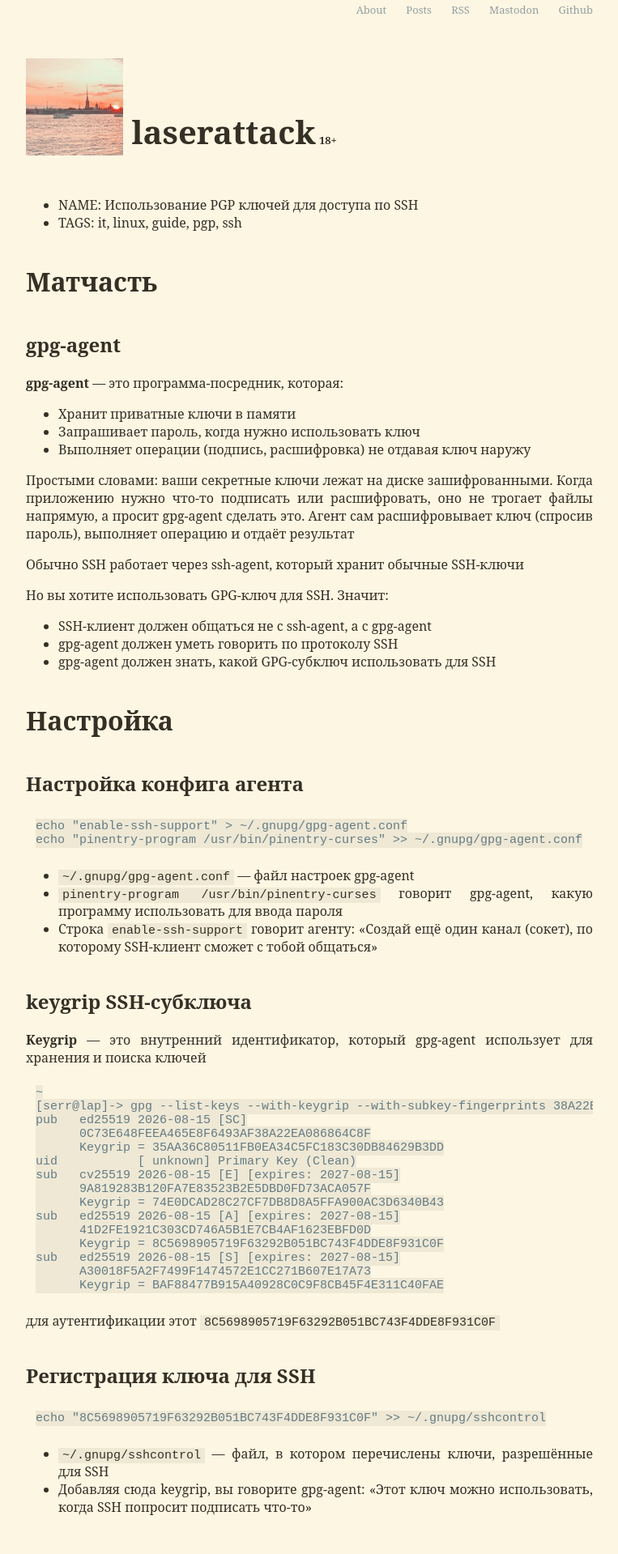
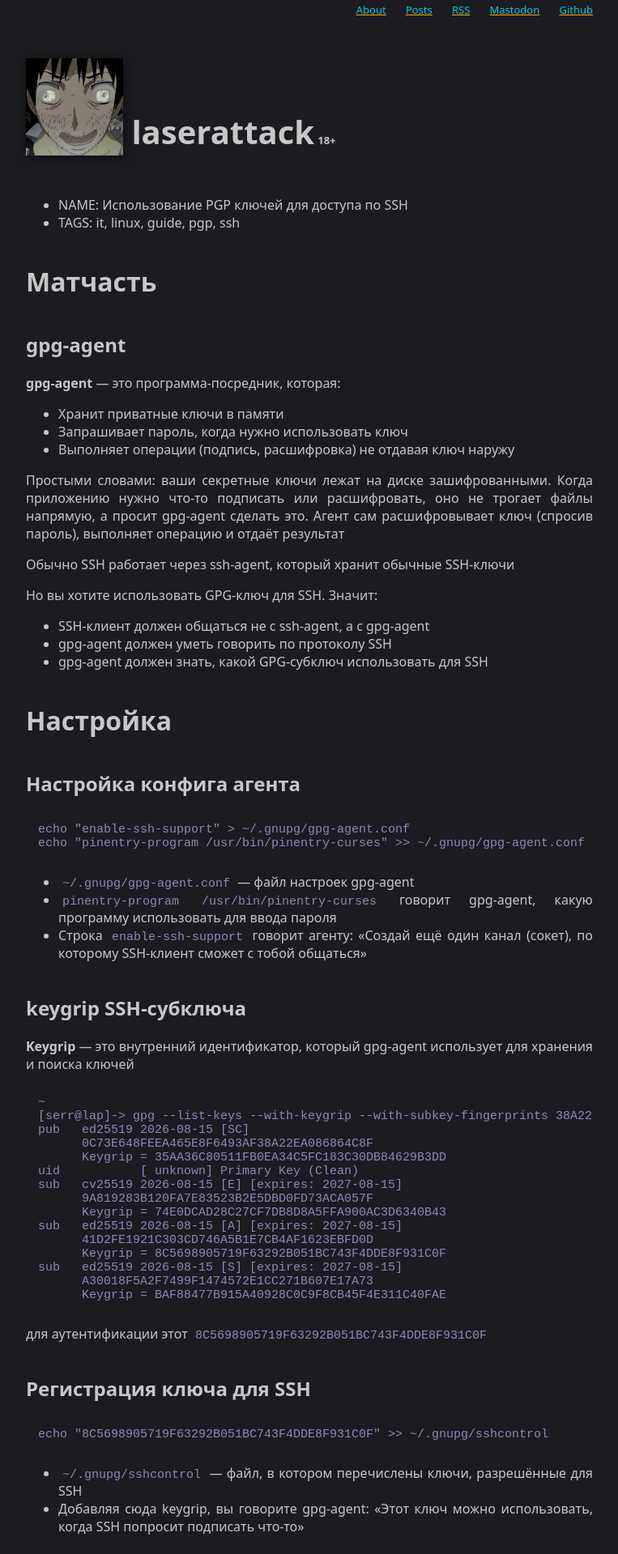
Before and after one commit to laserattack/laserattack.github.io, a Jekyll site: the page built from _posts/2026-08-15-pgp-for-ssh.markdown, in a window 1280 px wide. Shown: the top 1919 px of the page at 81% size, without its empty margins (258-1021 px from the left). Built offline with Jekyll 4.4.1, drawn with Linux system fonts in a browser that asks for light colours.

Commit message:
Redesign site with dark theme and update branding

```diff
--- a/_layouts/default.html
+++ b/_layouts/default.html
@@ -20,10 +20,13 @@
       <a rel="me" href="https://github.com/laserattack">Github</a>
     </nav>
     <header>
-      <h1><a href="/"><img alt="E" src="/assets/logo.png"></a> laserattack</h1>
+      <h1><a href="/"><img alt="E" src="/assets/logo.jpg"></a> laserattack</h1>
       <h4>18+</h4>
     </header>
     {{ content }}
-    <p><small>Posted on {{ page.date | date_to_long_string: "ordinal" }}</small></p>
+    <footer>
+      <p>Posted on {{ page.date | date_to_long_string: "ordinal" }}</p>
+      <p>Have fun</p>
+    </footer>
   </body>
 </html>
--- a/_layouts/page.html
+++ b/_layouts/page.html
@@ -20,7 +20,7 @@
       <a rel="me" href="https://github.com/laserattack">Github</a>
     </nav>
     <header>
-      <h1><a href="/"><img alt="E" src="/assets/logo.png"></a> laserattack</h1>
+      <h1><a href="/"><img alt="E" src="/assets/logo.jpg"></a> laserattack</h1>
       <h4>18+</h4>
     </header>
     {{ content }}
--- a/assets/page.css
+++ b/assets/page.css
@@ -1,47 +1,49 @@
 body {
-  font-family: 'Noto Serif', serif;
+  font-family: system-ui, sans-serif;
   text-align: justify;
   max-width: 700px;
   margin: 50px;
   margin-top: 0px;
   margin-right: auto;
   margin-left: auto;
-  background-color: #fdf6e3;
-  color: #353025;
+  background-color: #1c1b22;
+  color: #C7C7C7;
 }
 
 h1, h2, h3, h4 {
-  font-family: 'Noto Serif', serif;
+  font-family: system-ui, sans-serif;
   text-align: left;
   margin-top: 40px;
 }
 
-a {
-  color: #004499;
-}
-
+a,
 a:visited {
-  color: #552277;
+    color: #00cadb;
+    text-decoration: none;
 }
 
 a:hover {
-  color: #004499;
+  background-color: #808080
 }
 
 nav a,
 nav a:visited {
   margin-left: 20px;
   font-size: small;
-  text-decoration: none;
-  color: #93a1a1;
+  text-decoration: underline 1px orange;
 }
 
 nav a:hover {
-  color: #004499;
+  background-color: #808080
 }
 
 nav {
   float: right;
+}
+
+footer {
+  font-size: small;
+  text-decoration: underline 1px orange;
 }
 
 header {
@@ -75,18 +77,8 @@ details[open] {
   cursor: default;
 }
 
-div#prelude {
-  background-color: #eee8d5;
-  padding: 10px;
-  box-shadow: 1px 1px 15px #93a1a1;
-}
-
-div#prelude h3:first-of-type {
-  margin-top: 20px;
-  padding-top: 0px;
-}
-
 img {
+  box-shadow: 2px 2px 15px rgba(0,0,0,0.5);
   margin-top: 10px;
   margin-bottom: 20px;
 }
@@ -105,7 +97,7 @@ img.icon {
 
 .post-meta {
   font-size: small;
-  color: #93a1a1;
+  color: #8B89B5;
 }
 
 .post-list li h2 {
@@ -117,26 +109,15 @@ code {
   font-size: 15px;
   margin: 0;
   padding: 0;
-  background-color: #eee8d5;
-}
-
-/* Used for key bindings */
-i {
-  background-color: #eee8d5 #93a1a1;
-  border-color: #7B6000;
-  border-style: solid;
-  border-width: 1px;
-  border-radius: 2px;
-  padding: 0px 5px 1px 5px;
-  box-shadow: 1px 1px 5px #93a1a1;
+  color: #8b89b5;
 }
 
 code {
-  padding: 1px 5px;
+  padding: 2px 5px;
 }
 
 pre {
-  padding: 8px 12px;
+  padding: 12px 15px;
   overflow-x: auto;
 }
 
@@ -155,66 +136,68 @@ blockquote {
   font-style: italic;
 }
 
-/* Code Highlighting Style for Pygments or Rouge */
-/* Solarized Light Color Scheme by Ethan Schoonover */
-/* http://ethanschoonover.com/solarized */
-.highlight { color: #657b83; background: #fdf6e3; }
-.highlight .emphasized, .highlight .gs, .highlight .kc, .highlight .kd, .highlight .kp, .highlight .kr { color: #586e75; font-weight: bold; }
-.highlight .linenos { color: #93a1a1; }
-.highlight .bp { color: #93a1a1; }
-.highlight .c { color: #93a1a1; font-style: italic; }
-.highlight .c1 { color: #93a1a1; font-style: italic; }
-.highlight .cm { color: #93a1a1; font-style: italic; }
-.highlight .cp { color: #dc322f; font-weight: bold; }
-.highlight .cs { color: #93a1a1; font-weight: bold; font-style: italic; }
-.highlight .err { color: #657b83; background-color: #dc322f; }
-.highlight .gd .x { color: #657b83; background-color: #d33682; }
-.highlight .gd { color: #657b83; background-color: #d33682; }
+/* black color theme for code highlight */
+.highlight {
+  background: #1c1b22;
+  color: #C7C7C7;
+}
+.highlight .c { color: #5B5499; font-style: italic; }
+.highlight .err { color: #C7C7C7; background-color: #dc322f; }
+.highlight .k { color: #00cadb; font-weight: bold; }
+.highlight .o { color: #6c71c4; }
+.highlight .cm { color: #5B5499; font-style: italic; }
+.highlight .cp { color: #00cadb; font-weight: bold; }
+.highlight .c1 { color: #5B5499; font-style: italic; }
+.highlight .cs { color: #5B5499; font-weight: bold; font-style: italic; }
+.highlight .gd { color: #C7C7C7; background-color: #d33682; }
 .highlight .ge { font-style: italic; }
-.highlight .gh { color: #93a1a1; }
-.highlight .gi .x { color: #657b83; background-color: #eee8d5; }
-.highlight .gi { color: #859900; background-color: #eee8d5; }
-.highlight .go { color: #657b83; }
-.highlight .gp { color: #586e75; }
-.highlight .gr { color: #657b83; background-color: #dc322f; }
-.highlight .gt { color: #dc322f; background-color: #eee8d5; }
-.highlight .gu { color: #586e75; }
-.highlight .il { color: #d33682; }
-.highlight .k { color: #268bd2; font-weight: bold; }
-.highlight .kt { color: #268bd2; font-weight: bold; }
+.highlight .gr { color: #C7C7C7; background-color: #dc322f; }
+.highlight .gh { color: #8B89B5; }
+.highlight .gi { color: #859900; background-color: #1A1935; }
+.highlight .go { color: #C7C7C7; }
+.highlight .gp { color: #8B89B5; }
+.highlight .gs { font-weight: bold; }
+.highlight .gu { color: #8B89B5; }
+.highlight .gt { color: #C7C7C7; background-color: #dc322f; }
+.highlight .kc { color: #00cadb; font-weight: bold; }
+.highlight .kd { color: #00cadb; font-weight: bold; }
+.highlight .kn { color: #6c71c4; font-weight: bold; }
+.highlight .kp { color: #00cadb; font-weight: bold; }
+.highlight .kr { color: #00cadb; font-weight: bold; }
+.highlight .kt { color: #B694E0; font-weight: bold; }
 .highlight .m { color: #d33682; }
+.highlight .s { color: #2aa198; }
+.highlight .n { color: #C7C7C7; }
+.highlight .na { color: #B694E0; }
+.highlight .nb { color: #00cadb; }
+.highlight .nc { color: #B694E0; font-weight: bold; }
+.highlight .no { color: #b58900; }
+.highlight .ni { color: #8B89B5; }
+.highlight .ne { color: #00cadb; font-weight: bold; }
+.highlight .nf { color: #00cadb; font-weight: bold; }
+.highlight .nl { color: #859900; }
+.highlight .nn { color: #B694E0; }
+.highlight .nt { color: #00cadb; font-weight: bold; }
+.highlight .nv { color: #b58900; }
+.highlight .ow { color: #6c71c4; font-weight: bold; }
+.highlight .w { color: #C7C7C7; }
 .highlight .mf { color: #d33682; }
 .highlight .mh { color: #d33682; }
 .highlight .mi { color: #d33682; }
 .highlight .mo { color: #d33682; }
-.highlight .n { color: #586e75; }
-.highlight .na { color: #93a1a1; }
-.highlight .nb { color: #2aa198; }
-.highlight .nc { color: #268bd2; font-weight: bold; }
-.highlight .ne { color: #268bd2; font-weight: bold; }
-.highlight .nf { color: #268bd2; font-weight: bold; }
-.highlight .ni { color: #839496; }
-.highlight .nl { color: #859900; }
-.highlight .nn { color: #cb4b16; }
-.highlight .no { color: #b58900; }
-.highlight .nt { color: #268bd2; font-weight: bold; }
-.highlight .nv { color: #b58900; }
-.highlight .p { color: #586e75; }
-.highlight .o { color: #6c71c4; }
-.highlight .ow { font-weight: bold; }
-.highlight .s { color: #2aa198; }
-.highlight .s1 { color: #2aa198; }
-.highlight .s2 { color: #2aa198; }
 .highlight .sb { color: #2aa198; }
 .highlight .sc { color: #2aa198; }
 .highlight .sd { color: #2aa198; }
+.highlight .s2 { color: #2aa198; }
 .highlight .se { color: #2aa198; }
 .highlight .sh { color: #2aa198; }
 .highlight .si { color: #2aa198; }
+.highlight .sx { color: #2aa198; }
 .highlight .sr { color: #859900; }
+.highlight .s1 { color: #2aa198; }
 .highlight .ss { color: #d33682; }
-.highlight .sx { color: #dc322f; }
+.highlight .bp { color: #8B89B5; }
 .highlight .vc { color: #b58900; }
 .highlight .vg { color: #b58900; }
 .highlight .vi { color: #b58900; }
-.highlight .w { color: #eee8d5; }
+.highlight .il { color: #d33682; }
```
Also changed, not shown: assets/logo.jpg (added), assets/logo.png (deleted).
